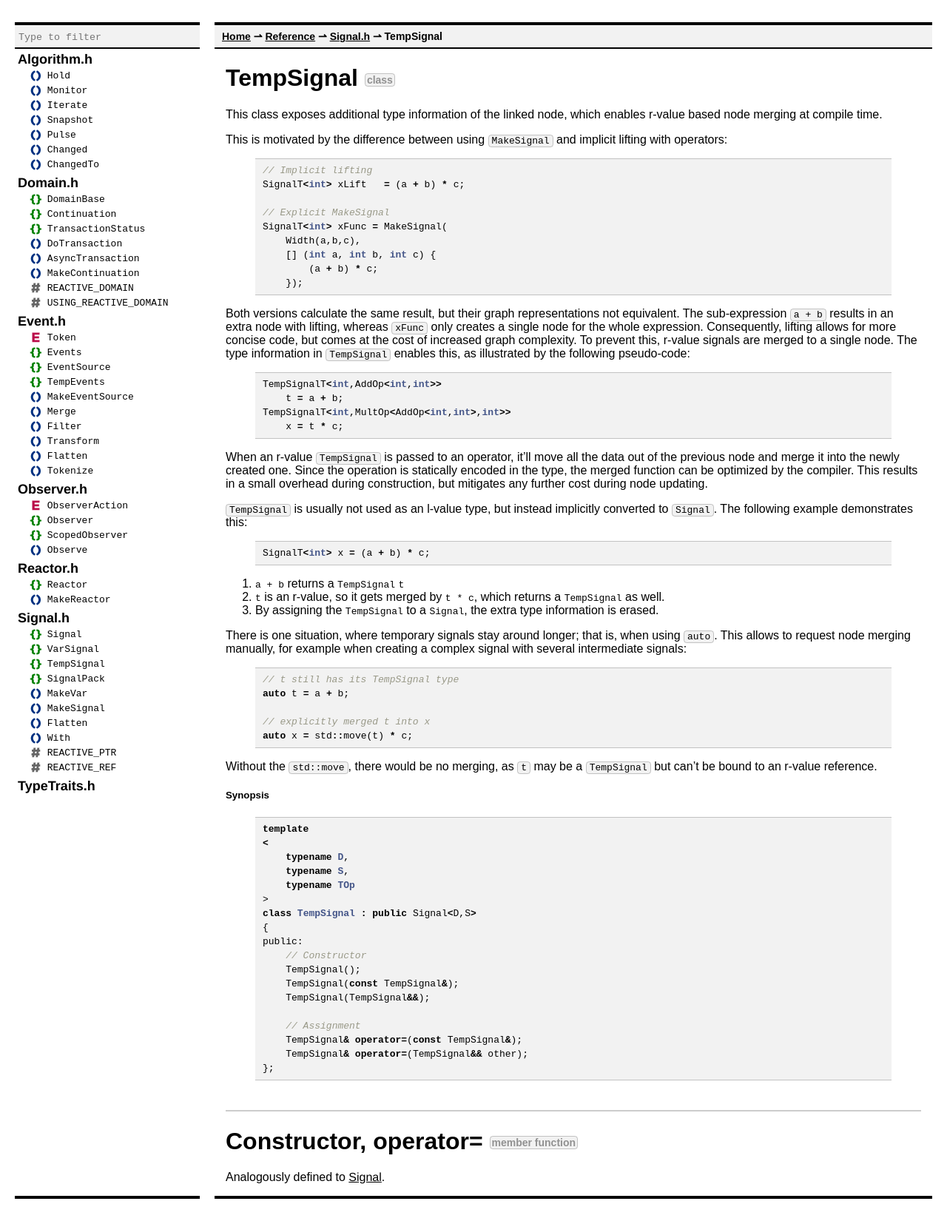
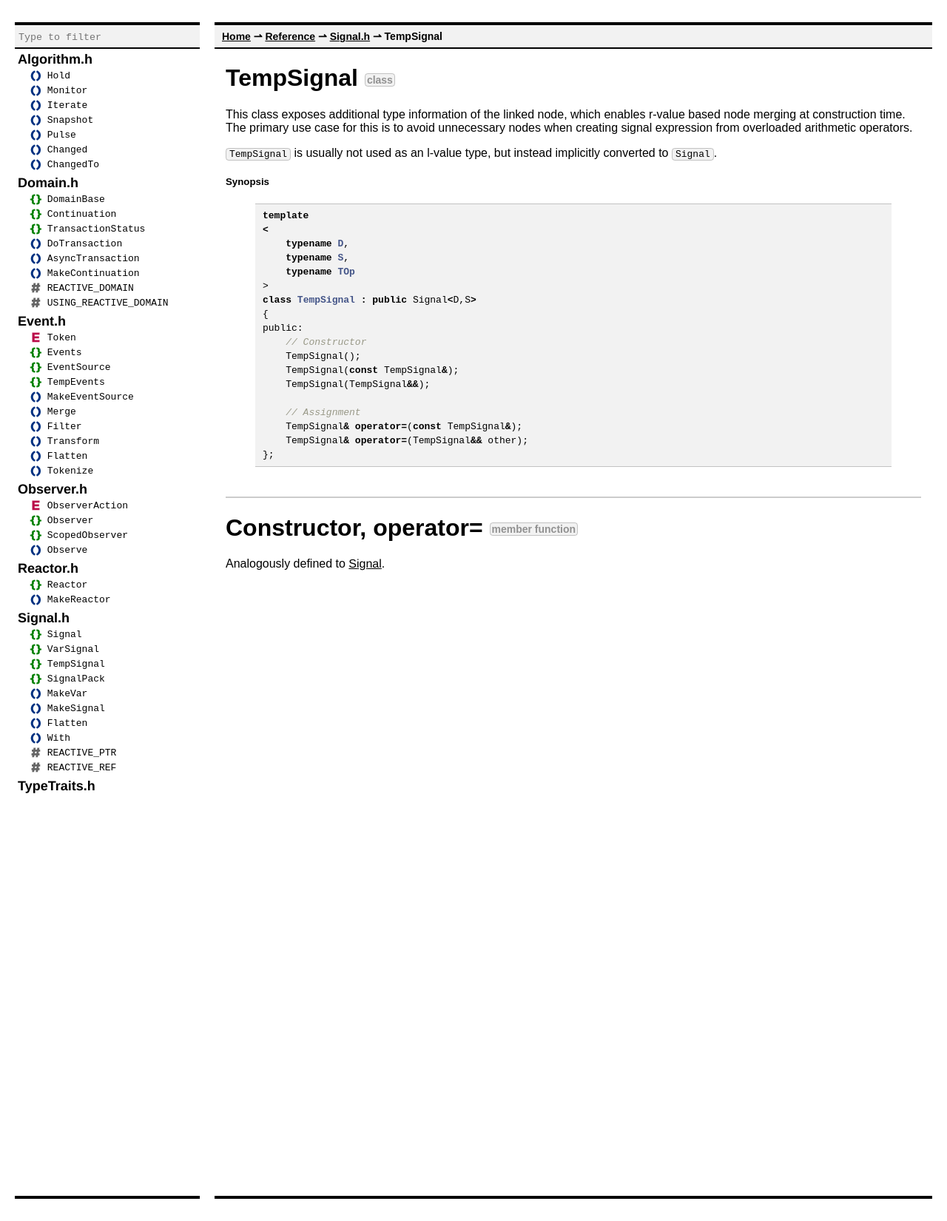
Before and after one commit to snakster/cpp.react, a Jekyll site: the page built from reference/Signal.h/TempSignal.md, in a window 1280 px wide. Shown: the whole page at 74% size. Built offline with Jekyll 4.4.1, drawn with Linux system fonts in a browser that asks for light colours.

Commit message:
Updated signal reference.

```diff
--- a/reference/Signal.h/TempSignal.md
+++ b/reference/Signal.h/TempSignal.md
@@ -7,53 +7,10 @@ groups:
  - {name: Reference , url: 'reference/'}
  - {name: Signal.h, url: 'reference/Signal.h/'}
 ---
-This class exposes additional type information of the linked node, which enables r-value based node merging at compile time.
-
-This is motivated by the difference between using `MakeSignal` and implicit lifting with operators:
-{% highlight C++ %}
-// Implicit lifting
-SignalT<int> xLift   = (a + b) * c;
-
-// Explicit MakeSignal
-SignalT<int> xFunc = MakeSignal(
-    Width(a,b,c),
-    [] (int a, int b, int c) {
-        (a + b) * c;
-    });
-{% endhighlight %}
-Both versions calculate the same result, but their graph representations not equivalent.
-The sub-expression `a + b` results in an extra node with lifting, whereas `xFunc` only creates a single node for the whole expression.
-Consequently, lifting allows for more concise code, but comes at the cost of increased graph complexity.
-To prevent this, r-value signals are merged to a single node. The type information in `TempSignal` enables this, as illustrated by the following pseudo-code:
-{% highlight C++ %}
-TempSignalT<int,AddOp<int,int>>
-    t = a + b;
-TempSignalT<int,MultOp<AddOp<int,int>,int>>
-    x = t * c;
-{% endhighlight %}
-When an r-value `TempSignal` is passed to an operator, it'll move all the data out of the previous node and merge it into the newly created one.
-Since the operation is statically encoded in the type, the merged function can be optimized by the compiler.
-This results in a small overhead during construction, but mitigates any further cost during node updating.
+This class exposes additional type information of the linked node, which enables r-value based node merging at construction time.
+The primary use case for this is to avoid unnecessary nodes when creating signal expression from overloaded arithmetic operators.
 
 `TempSignal` is usually not used as an l-value type, but instead implicitly converted to `Signal`.
-The following example demonstrates this:
-{% highlight C++ %}
-SignalT<int> x = (a + b) * c;
-{% endhighlight %}
-1.  `a + b` returns a `TempSignal` `t`
-2. `t` is an r-value, so it gets merged by `t * c`, which returns a `TempSignal` as well.
-3. By assigning the `TempSignal` to a `Signal`, the extra type information is erased.
-
-There is one situation, where temporary signals stay around longer; that is, when using `auto`.
-This allows to request node merging manually, for example when creating a complex signal with several intermediate signals:
-{% highlight C++ %}
-// t still has its TempSignal type
-auto t = a + b;
-
-// explicitly merged t into x
-auto x = std::move(t) * c;
-{% endhighlight %}
-Without the `std::move`, there would be no merging, as `t` may be a `TempSignal` but can't be bound to an r-value reference.
 
 ##### Synopsis
 {% highlight C++ %}
@@ -81,4 +38,4 @@ public:
 
 <h1>Constructor, operator= <span class="type_tag">member function</span></h1>
 
-Analogously defined to [Signal](#signal).
+Analogously defined to [Signal](Signal.html).
```
Also changed, not shown: reference/Signal.h/Signal.md (+2 -44 lines), reference/Signal.h/VarSignal.md (+1 -1 lines).
